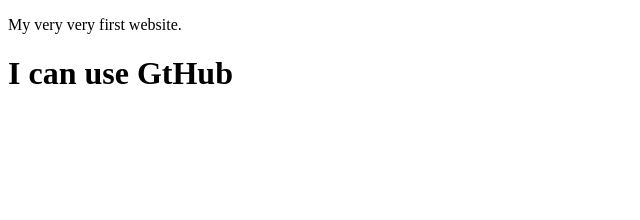
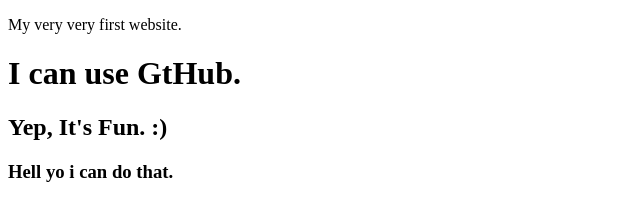
Before and after one commit to RaselRana1/my-personal-site, a plain HTML site: page index.html in a window 1280 px wide. Shown: the whole page, without its empty margins (0-640 px from the left). Drawn offline with Linux system fonts and the light colour scheme.

Commit message:
learned push

```diff
--- a/index.html
+++ b/index.html
@@ -8,6 +8,8 @@
 </head>
 <body>
     <p>My very very first website.</p>
-    <h1>I can use GtHub</h1>
+    <h1>I can use GtHub.</h1>
+    <h2>Yep, It's Fun. :)</h2>
+    <h3>Hell yo i can do that.</h3>
 </body>
 </html>
```
